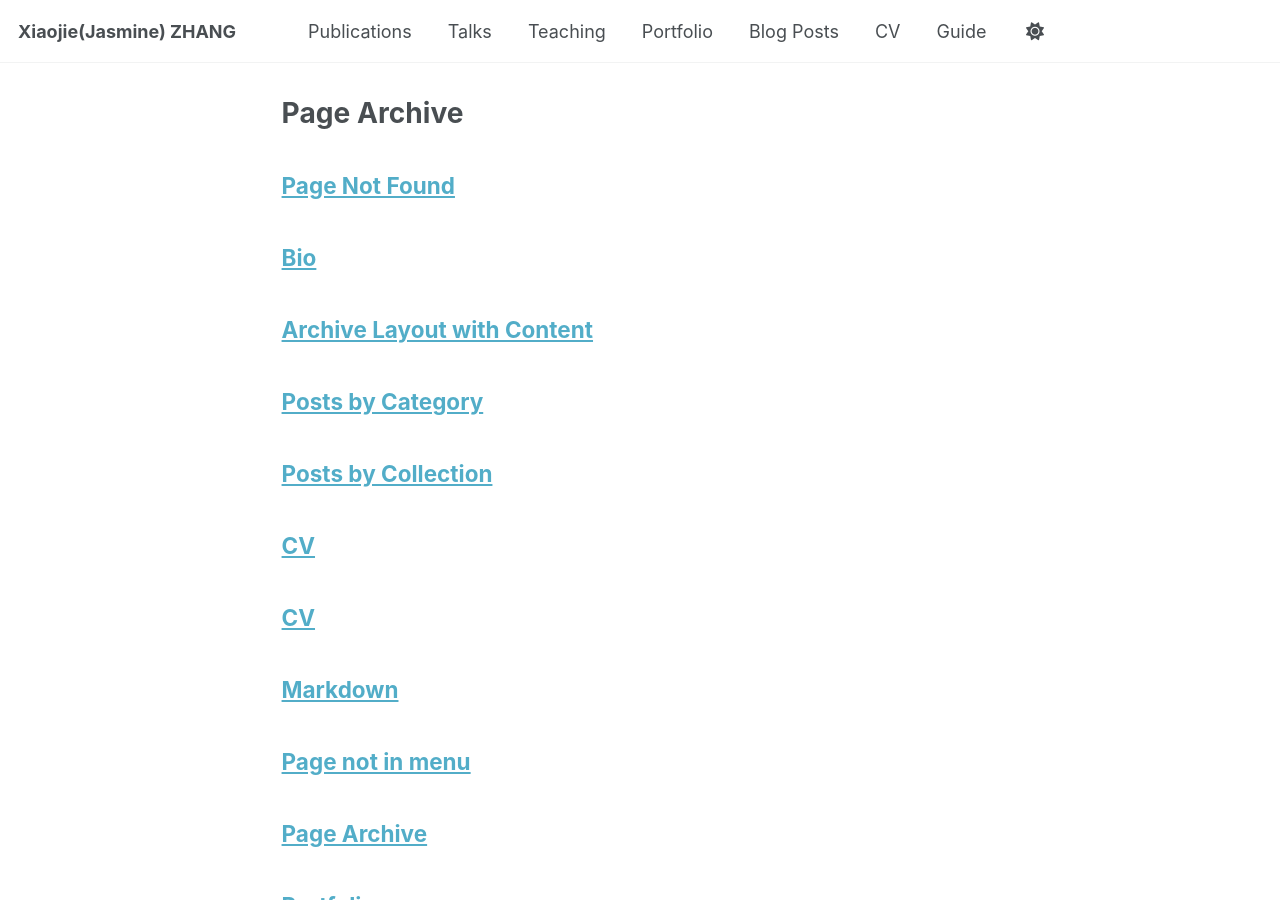
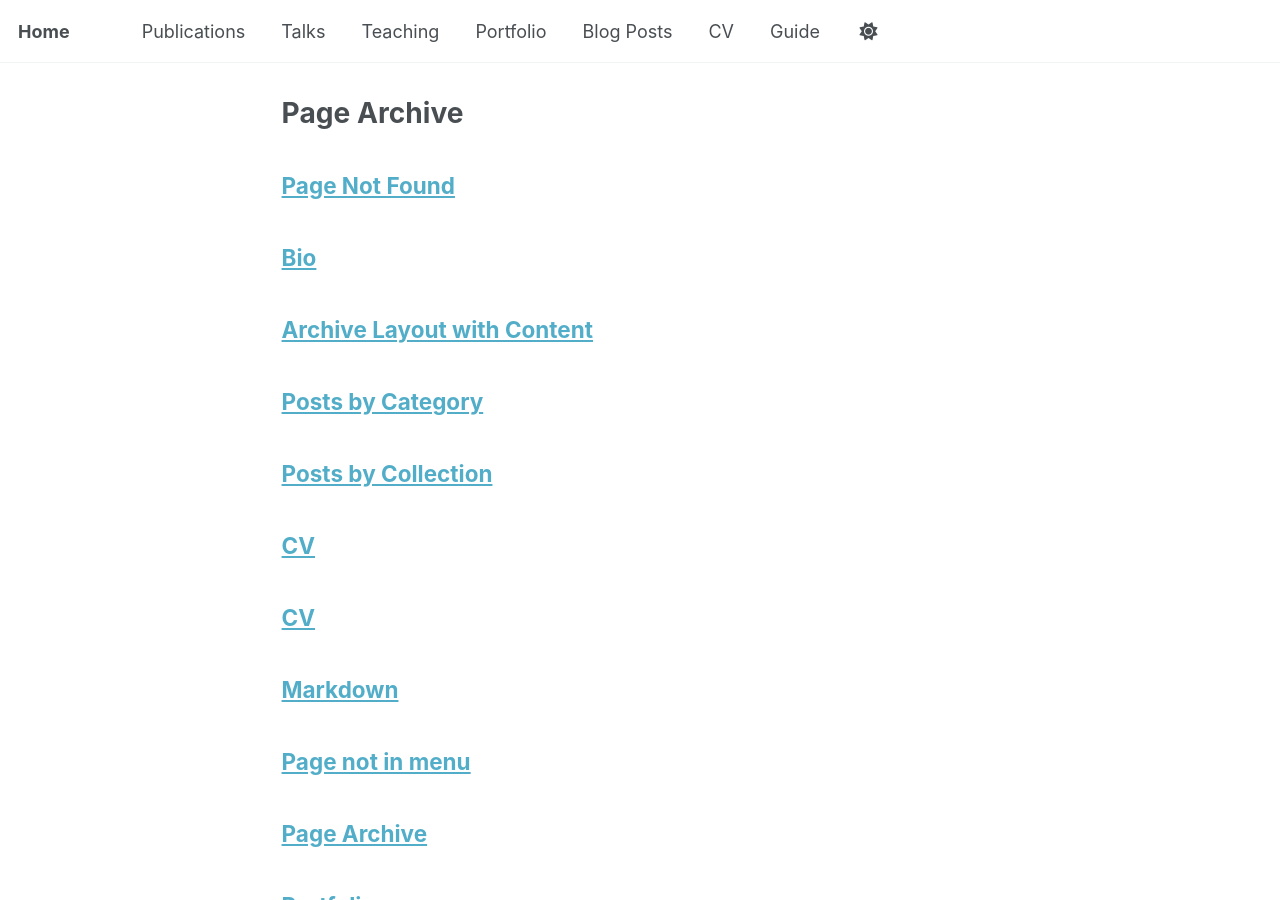
Before and after one commit to LuckyJasmin/XiaojieZhangPage.github.io, a Jekyll site: the page built from _pages/page-archive.html, in a window 1280 px wide and 900 px high. Built offline with Jekyll 4.4.1, drawn with Linux system fonts in a browser that asks for light colours; a script that is not in the unit is left out.

Commit message:
Update _config.yml

```diff
--- a/_config.yml
+++ b/_config.yml
@@ -9,7 +9,7 @@
 # Basic Site Settings
 locale                   : "en-US"
 site_theme               : "default" # Currently available options are "default", "air"
-title                    : "Xiaojie(Jasmine) ZHANG"
+title                    : "Home"
 title_separator          : "-"
 name                     : &name "Xiaojie(Jasmine) Zhang"
 description              : &description "Your Name's academic portfolio"   # Update this with a general description of your site, this is the default if not overridden by a page
@@ -24,7 +24,7 @@ repository               : "Luckyjasmin/XiaojieZhangPage.github.io"
 author:
   # Biographic information
   avatar           : "profile.png"
-  name             : "Home"
+  name             : "Xiaojie Zhang"
   pronouns         : # example: "she/her"
   bio              : "Ph.D. Student in Economics"
   location         : "Singapore"
```
